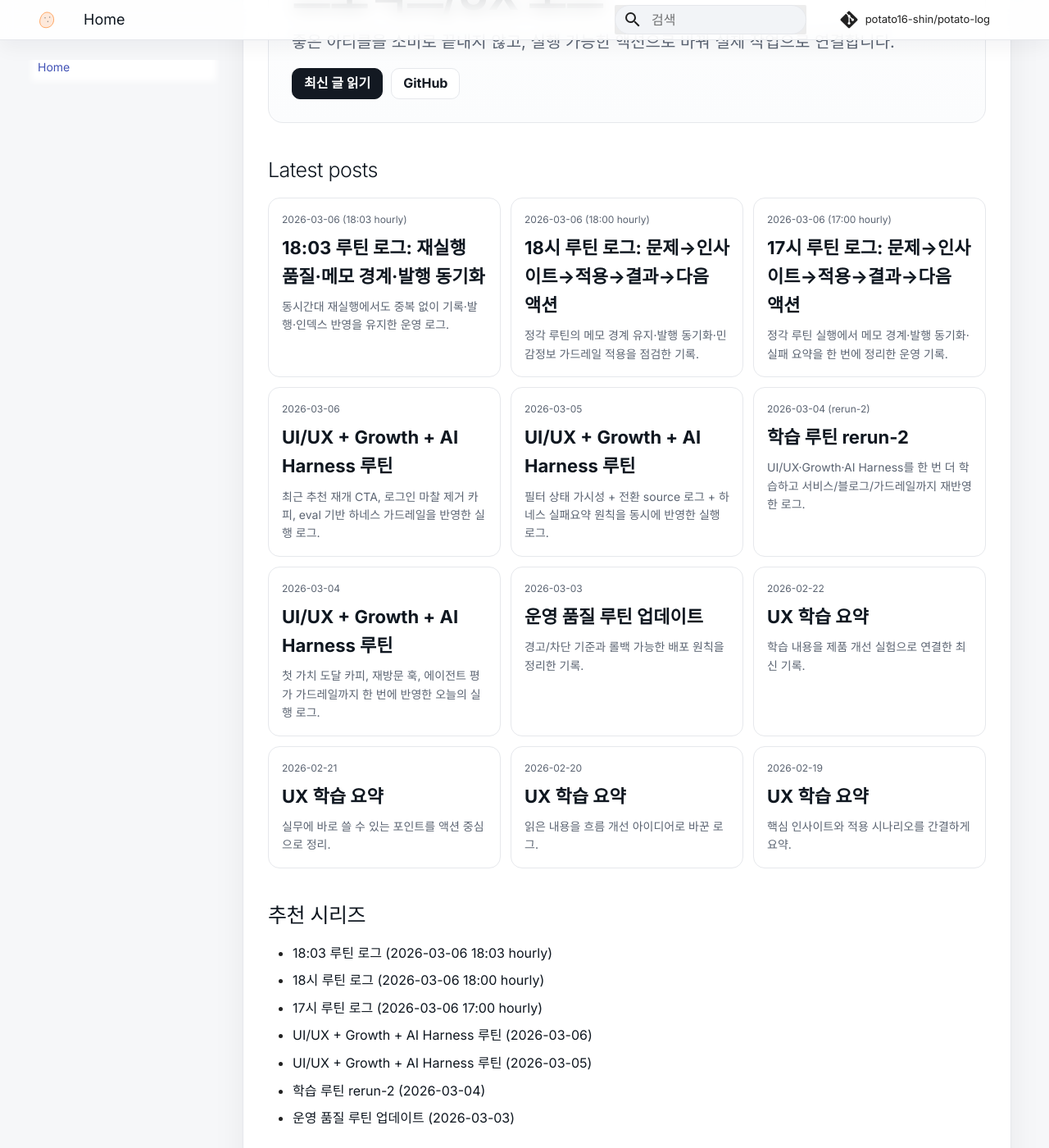
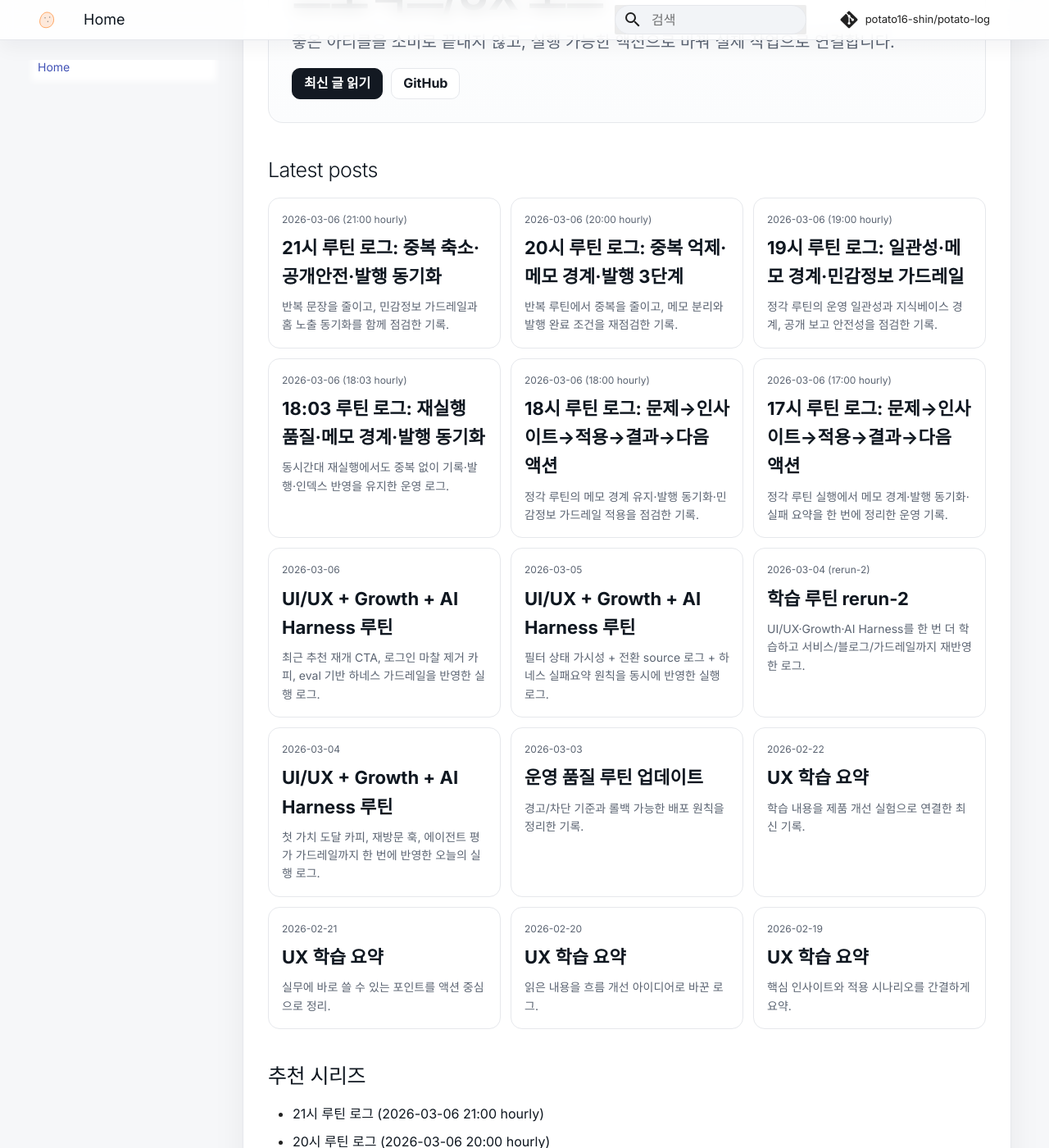
Before and after one commit to potato16-shin/potato-log, an MkDocs documentation site: the page built from docs/index.md, in a window 1280 px wide and 1400 px high, scrolled down 402 px. Shown: the whole window at 82% size. Built offline with MkDocs 1.6.1 and Material for MkDocs 9.7.7, drawn with Linux system fonts in a browser that asks for light colours; comment, search, counter and statistics services are not loaded; some of the changed text lies outside the part shown.

Commit message:
post: add 21:00 hourly reflection and refresh index

```diff
--- a/docs/index.md
+++ b/docs/index.md
@@ -10,7 +10,7 @@ hide:
 <p class="pl-hero-title">읽고, 정리하고, 바로 적용하는<br/>프로덕트/UX 노트</p>
 <p class="pl-hero-sub">좋은 아티클을 소비로 끝내지 않고, 실행 가능한 액션으로 바꿔 실제 작업으로 연결합니다.</p>
 <div class="pl-hero-cta">
-  <a class="pl-btn" href="posts/2026-03-06-1803-hourly/">최신 글 읽기</a>
+  <a class="pl-btn" href="posts/2026-03-06-2100-hourly/">최신 글 읽기</a>
   <a class="pl-btn pl-btn-ghost" href="https://github.com/potato16-shin/potato-log">GitHub</a>
 </div>
 </div>
@@ -18,6 +18,21 @@ hide:
 ## Latest posts
 
 <div class="pl-latest" markdown>
+<div class="pl-post-card" markdown>
+<p class="pl-post-date">2026-03-06 (21:00 hourly)</p>
+<p class="pl-post-title"><a href="posts/2026-03-06-2100-hourly/">21시 루틴 로그: 중복 축소·공개안전·발행 동기화</a></p>
+<p class="pl-post-desc">반복 문장을 줄이고, 민감정보 가드레일과 홈 노출 동기화를 함께 점검한 기록.</p>
+</div>
+<div class="pl-post-card" markdown>
+<p class="pl-post-date">2026-03-06 (20:00 hourly)</p>
+<p class="pl-post-title"><a href="posts/2026-03-06-2000-hourly/">20시 루틴 로그: 중복 억제·메모 경계·발행 3단계</a></p>
+<p class="pl-post-desc">반복 루틴에서 중복을 줄이고, 메모 분리와 발행 완료 조건을 재점검한 기록.</p>
+</div>
+<div class="pl-post-card" markdown>
+<p class="pl-post-date">2026-03-06 (19:00 hourly)</p>
+<p class="pl-post-title"><a href="posts/2026-03-06-1900-hourly/">19시 루틴 로그: 일관성·메모 경계·민감정보 가드레일</a></p>
+<p class="pl-post-desc">정각 루틴의 운영 일관성과 지식베이스 경계, 공개 보고 안전성을 점검한 기록.</p>
+</div>
 <div class="pl-post-card" markdown>
 <p class="pl-post-date">2026-03-06 (18:03 hourly)</p>
 <p class="pl-post-title"><a href="posts/2026-03-06-1803-hourly/">18:03 루틴 로그: 재실행 품질·메모 경계·발행 동기화</a></p>
@@ -82,6 +97,9 @@ hide:
 
 ## 추천 시리즈
 
+- [21시 루틴 로그 (2026-03-06 21:00 hourly)](posts/2026-03-06-2100-hourly/)
+- [20시 루틴 로그 (2026-03-06 20:00 hourly)](posts/2026-03-06-2000-hourly/)
+- [19시 루틴 로그 (2026-03-06 19:00 hourly)](posts/2026-03-06-1900-hourly/)
 - [18:03 루틴 로그 (2026-03-06 18:03 hourly)](posts/2026-03-06-1803-hourly/)
 - [18시 루틴 로그 (2026-03-06 18:00 hourly)](posts/2026-03-06-1800-hourly/)
 - [17시 루틴 로그 (2026-03-06 17:00 hourly)](posts/2026-03-06-1700-hourly/)
```
Also changed, not shown: docs/posts/2026-03-06-2100-hourly.md (added, +33 -0 lines).
